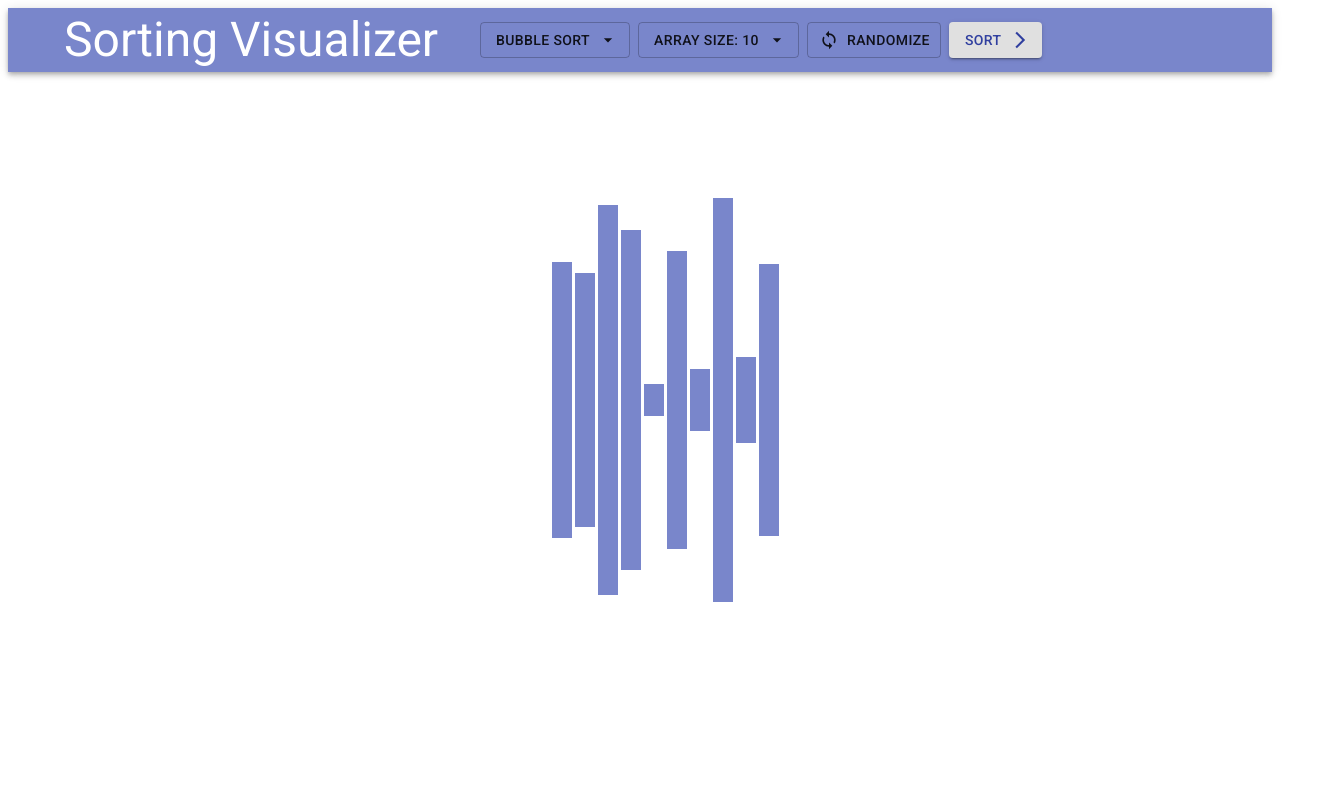
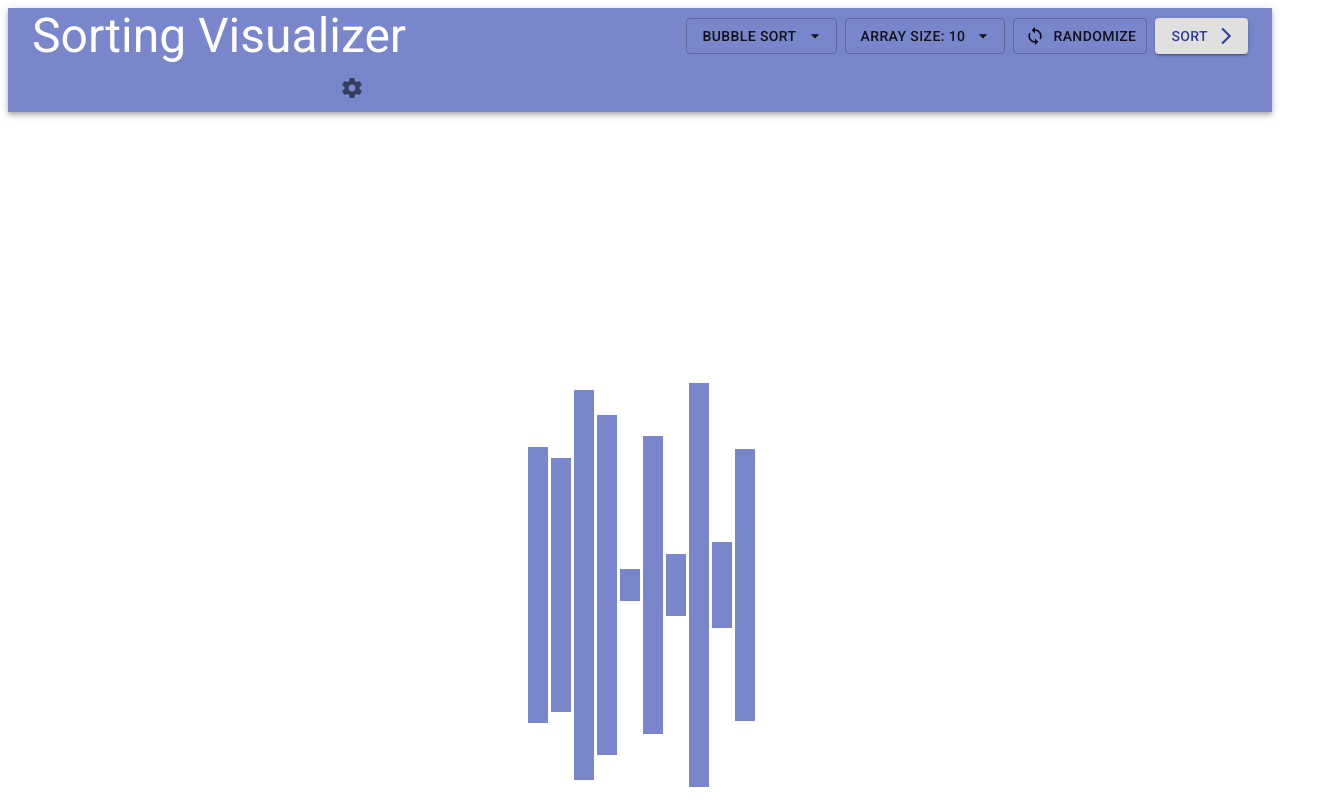
Before and after one commit to AJConstant/sorting-visualizer, a React (Create React App) app: page / in a window 1280 px wide. Shown: the whole page, 1320 px wide, since content can reach past the window. Built offline with nearby package versions, Linux system fonts and the light colour scheme.

Commit message:
Small UI improvements?

```diff
--- a/src/components/app.jsx
+++ b/src/components/app.jsx
@@ -4,11 +4,9 @@ import VisualizerBody from "./visualizer-body/visualizer-body-container";
 import { withStyles } from "@material-ui/core";
 
 const styles = theme => ({
-    appRoot: {
-
-    },
-    bodyRoot: {
-
+    divider : {
+        marginTop: '95px',
+        height: '180px'
     }
 })
 
@@ -22,6 +20,7 @@ class App extends Component {
         return (
             <div className={classes.appRoot}>
                 <TopBar></TopBar>
+                <div className={classes.divider}></div>
                 <div className={classes.bodyRoot}>
                     <VisualizerBody></VisualizerBody>
                 </div>
--- a/src/components/top-bar/top-bar.jsx
+++ b/src/components/top-bar/top-bar.jsx
@@ -3,33 +3,40 @@ import AppBar from '@material-ui/core/AppBar';
 import ToolBar from '@material-ui/core/Toolbar';
 import RunButton from './run-button/run-button-container';
 import RandomizeButton from './randomize-button/randomize-button-container';
-import { Typography } from "@material-ui/core";
+import { Typography, Grid, IconButton } from "@material-ui/core";
 import SortingSelect from "./sorting-select/sorting-select-container";
 import ArraySizeSelect from "./array-size-select/array-size-select-container";
 import { withStyles } from '@material-ui/core/styles';
-import Grid from '@material-ui/core/Grid';
+import SettingsSharpIcon from '@material-ui/icons/SettingsSharp';
 
 const styles = theme => ({
     root: {
-        width: '100%',
+        flexGrow: 1
+    },
+    appBar: {
         backgroundColor: theme.palette.primary.light
     },
-    grid: {
-        marginLeft: 'auto',
-        marginRight: 'auto',
+    title: {
+        display: 'none',
+        [theme.breakpoints.up('sm')]: {
+            display: 'block'
         },
-    title: {
-        width: '50%',
-        paddingRight: theme.spacing(4),
-        paddingLeft: theme.spacing(4)
+        alignSelf: 'start'
+    },
+    appButtons: {
+        alignSelf: 'center',
+        display: 'flex',
+        flexDirection: 'row'
     },
     button: {
-        position: 'relative',
-        borderRadius: theme.shape.borderRadius,
+        marginTop: theme.spacing(2),
         paddingRight: theme.spacing(2),
         paddingLeft: theme.spacing(2),
         marginLeft: theme.spacing(2),
         marginRight: theme.spacing(2)
+    },
+    settingsButton: {
+        marginLeft: theme.spacing(37)
     }
 });
 
@@ -38,18 +45,23 @@ class TopBar extends React.Component {
         const { classes } = this.props;
         return (
             <div className={classes.root}>
-                <AppBar className={classes.root} position="static">
+                <AppBar className={classes.appBar} position="static">
                     <ToolBar>
+                        <Grid container justify="space-between">
                             <Typography variant="h3"
                                 noWrap
                                 className={classes.title}>
                                 Sorting Visualizer
                             </Typography>
-                        <Grid container className={classes.grid}>
+                            <div className={classes.appButtons}>
                                 <SortingSelect className={classes.button}></SortingSelect>
                                 <ArraySizeSelect className={classes.button}></ArraySizeSelect>
                                 <RandomizeButton className={classes.button}></RandomizeButton>
                                 <RunButton className={classes.button}></RunButton>
+                            </div>
+                            <IconButton className={classes.settingsButton} aria-label="settings">
+                                <SettingsSharpIcon />
+                            </IconButton>
                         </Grid>
                     </ToolBar>
                 </AppBar>
--- a/src/components/visualizer-body/visualizer-body.jsx
+++ b/src/components/visualizer-body/visualizer-body.jsx
@@ -2,17 +2,6 @@ import React from 'react';
 import { withStyles, Grid } from '@material-ui/core';
 
 const styles = theme => ({
-    root: {
-        width: '100%',
-        position: 'absolute',
-        top: '50%',
-        transform: 'translateY(-50%)',
-        padding: theme.spacing(2),
-        flex: 1,
-        display: 'flex',
-        flexDirection: 'column',
-        justifyConent: 'center'
-    },
     arrayElement: {
         backgroundColor: theme.palette.primary.light,
         marginLeft: '3px',
@@ -53,7 +42,7 @@ class VisualizerBody extends React.Component {
             case 150:
                 return 5;
             default:
-                return 5;
+                return 4;
         }
     }
 
@@ -67,7 +56,7 @@ class VisualizerBody extends React.Component {
             pivot,
         } = this.props;
         return (
-            <div className={classes.root}>
+            <div>
                 <Grid
                     container
                     justify="center"
```
Lines whose indentation alone changed are shown as unchanged.
